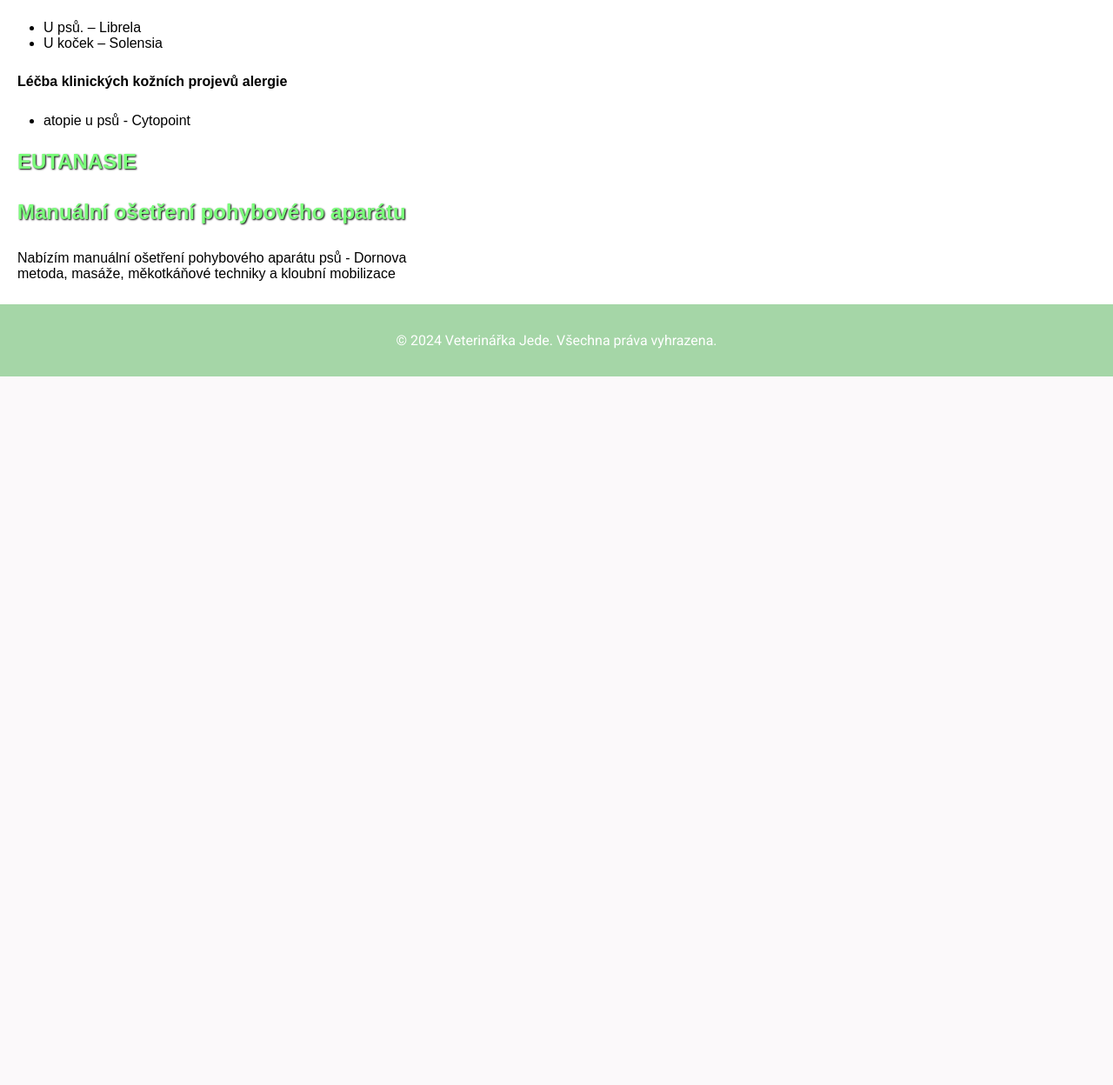
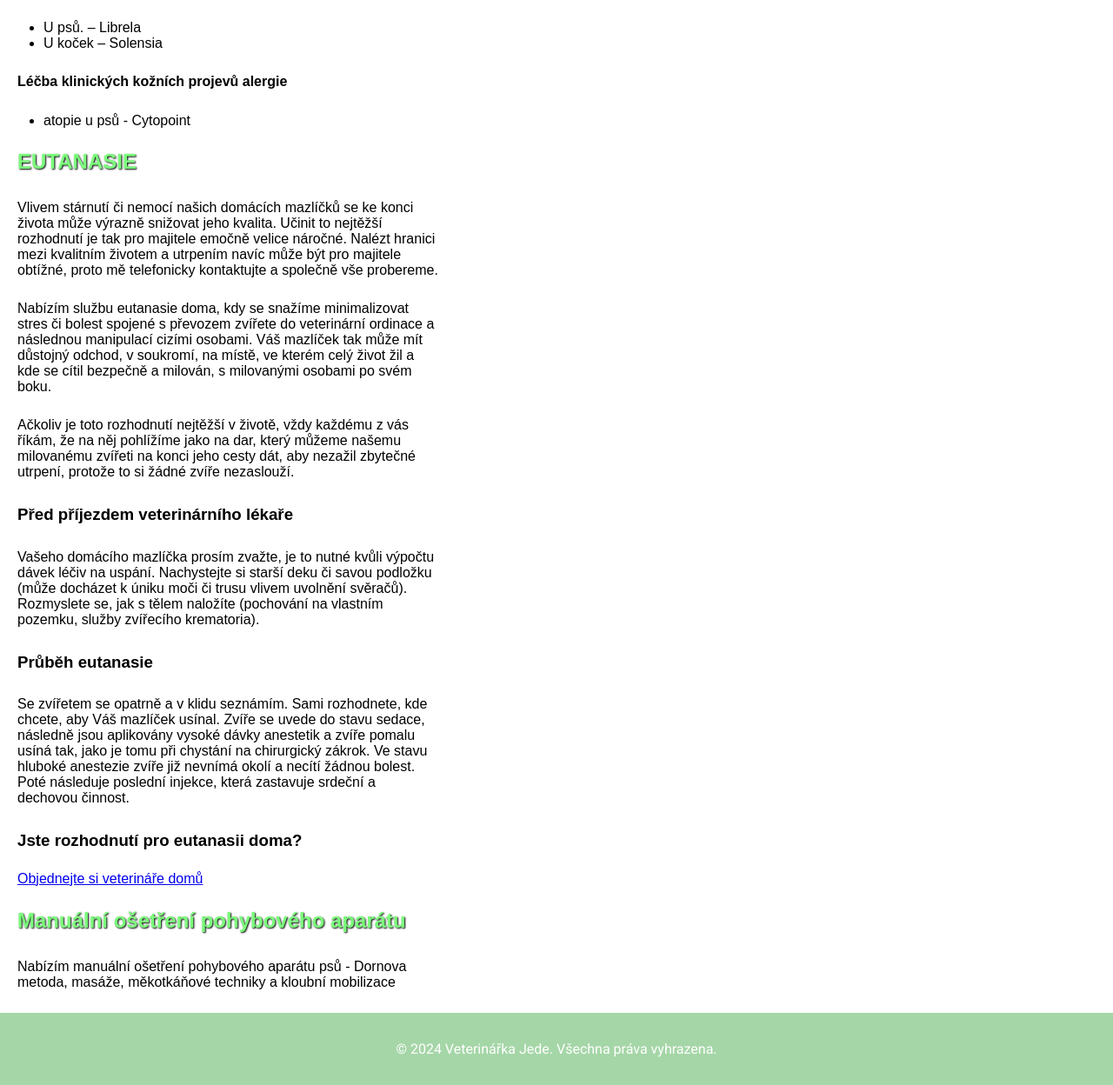
Before and after one commit to VitaPhoneCZ/veterina, a PHP site: page /sluzby.html in a window 1280 px wide. Shown: the part 1849-3097 px from the top of the page at 87% size. Before the commit the page ends 2282 px from the top, so only its background shows below. Run offline with PHP 8.4, Linux system fonts and the light colour scheme.

Commit message:
dodelani obsahu

```diff
--- a/cenik.html
+++ b/cenik.html
@@ -87,7 +87,7 @@
         </div>
         <div class="tabulka1">
             <h2 class="eutanasie">Domácí eutanasie</h2>
-            <p>Domácí eutanasie – úkon + cena za kg za anestetika (dopracovat)</p>
+            <p>500,- úkon + anestetika 80,- kč/kg váhy zvířete </p>
             <h3>Konzultace 200,-/15 minut, 400,- 30 minut</h3>
         </div>
         <div class="tabulka1">
--- a/script.js
+++ b/script.js
@@ -1,13 +1,25 @@
 document.querySelectorAll('.expandable').forEach(function(expandable) {
-    expandable.addEventListener('click', function() {
-        var content = this.nextElementSibling;
-        content.classList.toggle('show');
-        this.classList.toggle('active');
-    });
+	expandable.addEventListener('click', function() {
+		var content = this.nextElementSibling;
+		content.classList.toggle('show');
+		this.classList.toggle('active');
+	});
 });
+
 function scrollToEuthanasia() {
-    document.getElementById('euthanasia').scrollIntoView({ behavior: 'smooth' });
+	document.getElementById('euthanasia').scrollIntoView({
+		behavior: 'smooth'
+	});
 }
+
 function scrollToPrevence() {
-    document.getElementById('prevence').scrollIntoView({ behavior: 'smooth' });
+	document.getElementById('prevence').scrollIntoView({
+		behavior: 'smooth'
+	});
 }
+
+function scrollToAparat() {
+	document.getElementById('aparat').scrollIntoView({
+		behavior: 'smooth'
+	});
+}
--- a/sluzby.html
+++ b/sluzby.html
@@ -22,9 +22,9 @@
         <p>Zajišťuji veterinární výjezdovou službu v oblasti Plzně, v rámci které ošetřuji psy a kočky v jejich domácím prostředí.</p>
         <h3 onclick="scrollToPrevence()" class="preklik">Veterinární preventivní medicína</h3>
         <h3 onclick="scrollToEuthanasia()" class="preklik">Eutanasie v domácím prostředí</h3>
-        <h3 onclick="scrollTo()" class="preklik">Manuální ošetření pohybového aparátu</h3>
+        <h3 onclick="scrollToAparat()" class="preklik">Manuální ošetření pohybového aparátu</h3>
         <h2>Služby</h2>
-        <h3>Prevence:</h3>
+        <h3 id="prevence">Prevence:</h3>
         <ul>
             <li>klinické vyšetření</li>
             <li>vakcinace psů, koček, drobných savců</li>
@@ -78,7 +78,16 @@
             <li>atopie u psů - Cytopoint</li>
         </ul>
         <h2 id="euthanasia">EUTANASIE</h2>
-        <h2 id="prevence">Manuální ošetření pohybového aparátu</h3>
+        <p>Vlivem stárnutí či nemocí našich domácích mazlíčků se ke konci života může výrazně snižovat jeho kvalita. Učinit to nejtěžší rozhodnutí je tak pro majitele emočně velice náročné. Nalézt hranici mezi kvalitním životem a utrpením navíc může být pro majitele obtížné, proto mě telefonicky kontaktujte a společně vše probereme. </p>
+        <p>Nabízím službu eutanasie doma, kdy se snažíme minimalizovat stres či bolest spojené s převozem zvířete do veterinární ordinace a následnou manipulací cizími osobami. Váš mazlíček tak může mít důstojný odchod, v soukromí, na místě, ve kterém celý život žil a kde se cítil bezpečně a milován, s milovanými osobami po svém boku.</p>
+        <p>Ačkoliv je toto rozhodnutí nejtěžší v životě, vždy každému z vás říkám, že na něj pohlížíme jako na dar, který můžeme našemu milovanému zvířeti na konci jeho cesty dát, aby nezažil zbytečné utrpení, protože to si žádné zvíře nezaslouží.</p>
+        <h3>Před příjezdem veterinárního lékaře</h3>
+        <p>Vašeho domácího mazlíčka prosím zvažte, je to nutné kvůli výpočtu dávek léčiv na uspání. Nachystejte si starší deku či savou podložku (může docházet k úniku moči či trusu vlivem uvolnění svěračů). Rozmyslete se, jak s tělem naložíte (pochování na vlastním pozemku, služby zvířecího krematoria).</p>
+        <h3>Průběh eutanasie</h3>
+        <p>Se zvířetem se opatrně a v klidu seznámím. Sami rozhodnete, kde chcete, aby Váš mazlíček usínal. Zvíře se uvede do stavu sedace, následně jsou aplikovány vysoké dávky anestetik a zvíře pomalu usíná tak, jako je tomu při chystání na chirurgický zákrok. Ve stavu hluboké anestezie zvíře již nevnímá okolí a necítí žádnou bolest. Poté následuje poslední injekce, která zastavuje srdeční a dechovou činnost. </p>
+        <h3>Jste rozhodnutí pro eutanasii doma?</h3>
+        <a href="kontakt.html" >Objednejte si veterináře domů</a>
+        <h2 id="aparat" >Manuální ošetření pohybového aparátu</h3>
         <p>Nabízím manuální ošetření pohybového aparátu psů - Dornova metoda, masáže, měkotkáňové techniky a kloubní mobilizace</p>
     </div>
     <footer>
--- a/styles.css
+++ b/styles.css
@@ -66,8 +66,8 @@ nav a {
     padding-right: 10px;
     margin-top: 10px;
 }
-.tabulka1 h3,.tabulka1 h2,.tabulka1 p{
-    background-color: #ffffff;
+.tabulka1 h3,.tabulka1 h2,.tabulka1 p,.tabulka1 a{
+
     padding: 5px;
     padding-left: 10px;
 }
```
Also changed, not shown: index.html (+4 -19 lines), kontakt.html (+5 -3 lines).
